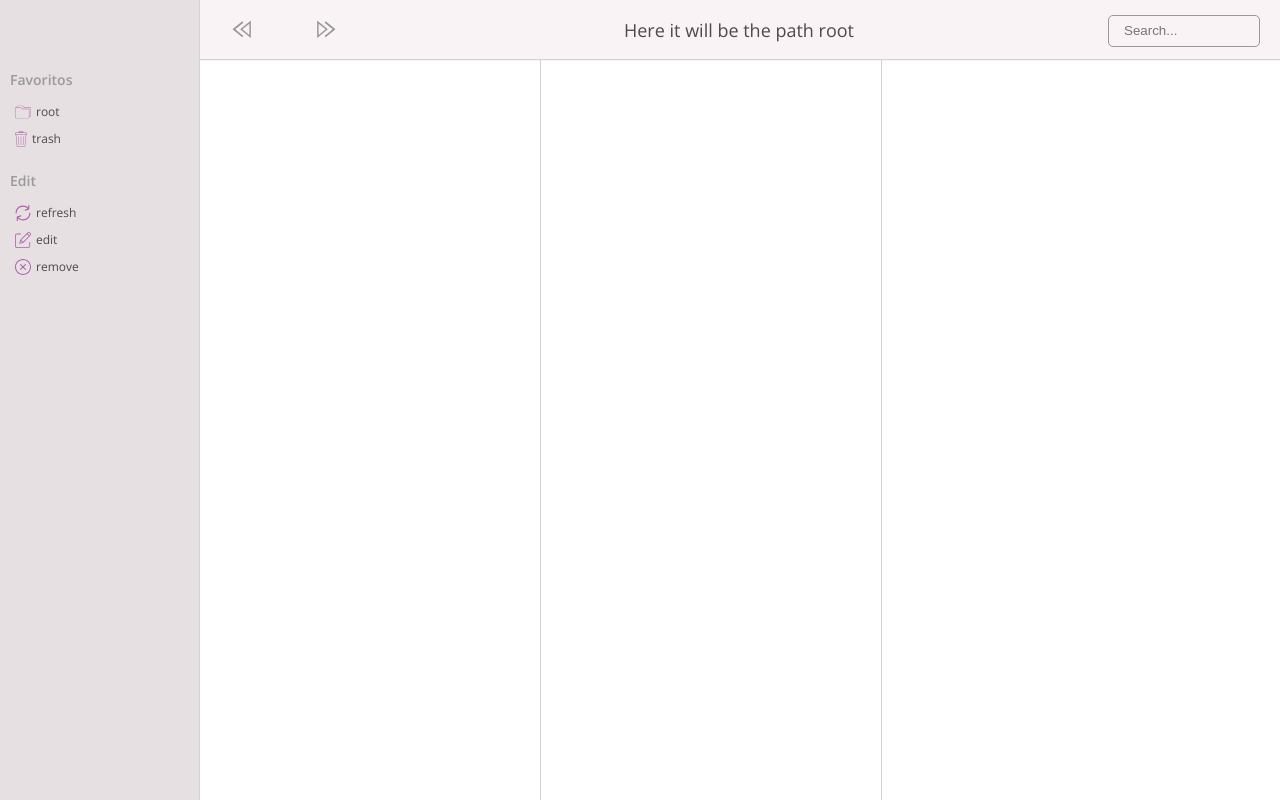
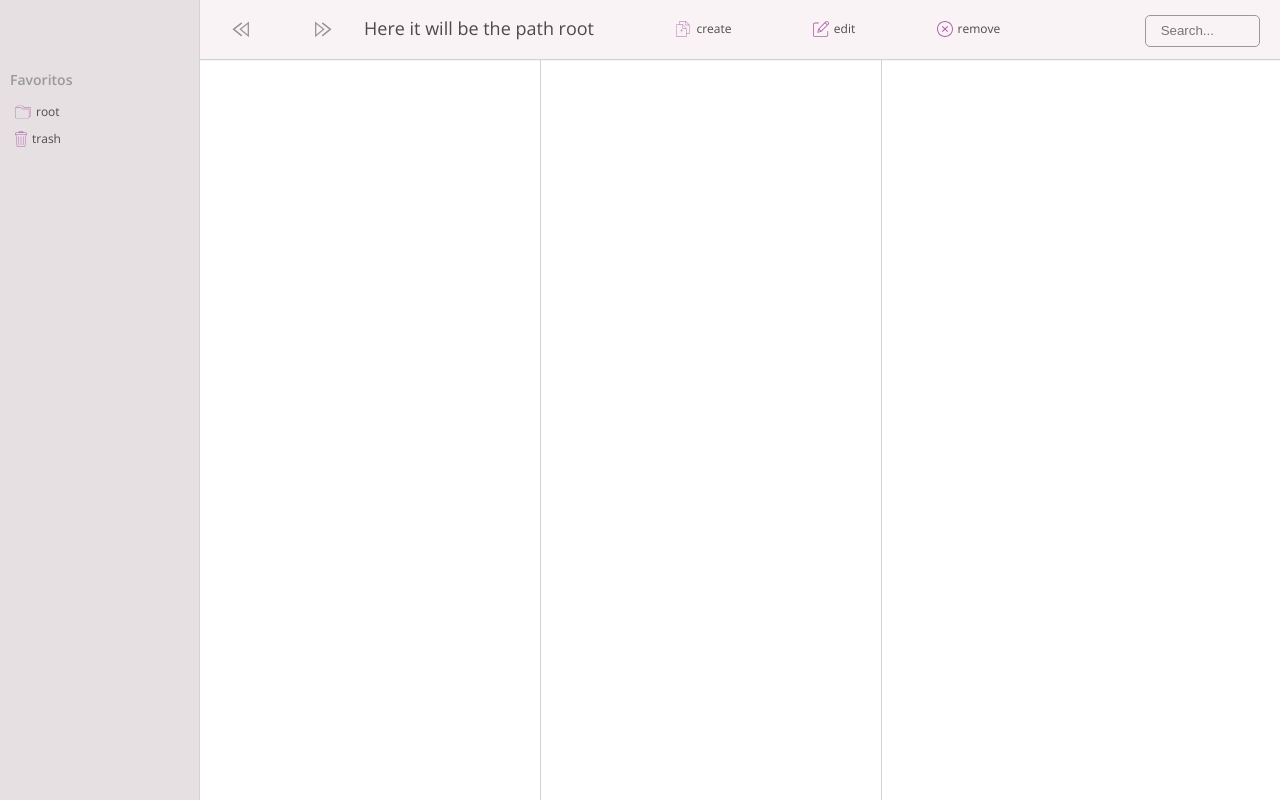
Before and after one commit to vvelazquezc/PHP-fileSystem, a PHP site: page / in a window 1280 px wide. Run offline with PHP 8.4, Linux system fonts and the light colour scheme.

Commit message:
create folder and show in DOM

```diff
--- a/backend/folder/create.php
+++ b/backend/folder/create.php
@@ -1,5 +1,9 @@
 <?php
-    $dir = "../../root/newfolder";
+    $name_folder = $_GET["folder"];
+    echo $name_folder;
+    $dir = "../../root/" . $name_folder;
+    echo '<br>';
+    echo $dir;
     if (!is_dir($dir)) {
         mkdir($dir, 0777, true);
         echo $dir;
--- a/frontend/src/css/arrows.css
+++ b/frontend/src/css/arrows.css
@@ -1,5 +1,6 @@
 .header-arrows {
     display: flex;
+    width: 90%;
   }
 .header-arrows svg {
     width: 20px;
--- /dev/null
+++ b/frontend/src/css/funtionalities.css
@@ -0,0 +1,15 @@
+.folders-edit {
+    display: flex;
+    width: 100%;
+    flex-flow: row nowrap;
+    justify-content: space-between;
+}
+.new {
+    border: none;
+    outline: none;
+    font-size: 12px;
+    font-weight: 400;
+    height: 25px;
+    color: var(--color-text);
+    width: 90%;
+}
--- a/frontend/src/css/main.css
+++ b/frontend/src/css/main.css
@@ -4,6 +4,7 @@
 @import './titles.css';
 @import './wr-folders.css';
 @import './wr-roots.css';
+@import './funtionalities.css';
 
 * {
     box-sizing: inherit;
--- a/frontend/src/css/search.css
+++ b/frontend/src/css/search.css
@@ -1,5 +1,4 @@
 .wrapper-header .search-box {
-    float: right;
     width: 150px;
     height: 30px;
     margin-right: 20px;
@@ -14,7 +13,7 @@
     top: 0;
     right: 0;
     bottom: 0;
-    width: 100%;
+    width: 80%;
     border: 0;
     padding: 0;
     margin: 0;
@@ -31,5 +30,5 @@
   .wrapper-header .search-box input:focus {
     color: #333;
     border-color: #d6d6d6;
-    width: 150%;
+    width: 100%;
   }
--- /dev/null
+++ b/frontend/src/js/listenners/menu.js
@@ -0,0 +1,33 @@
+import { creatFolder } from "../services/createFolder.js"
+
+const $createButton = document.querySelector('#create')
+const $editButton = document.querySelector('#edit')
+const $removeButton = document.querySelector('#remove')
+
+const $wrapperRoot = document.querySelector('.folders-path')
+
+const div = document.createElement('div')
+    div.classList.add('folders-root')
+
+const img = document.createElement('img')
+    img.setAttribute('src', 'frontend/assets/img/folder.png')
+    img.setAttribute('alt', 'folder-icon')
+
+const input = document.createElement('input')
+    input.classList.add('new')
+    input.setAttribute('placeholder', 'Folder witout name')
+
+div.appendChild(img)
+div.appendChild(input)
+
+$createButton.addEventListener('click', () => {
+    $wrapperRoot.append(div)
+})
+
+input.addEventListener('keyup', (e) => {
+    var keycode = e.keyCode || e.which;
+    if (keycode == 13) {
+        const nameNewFolder = input.value
+        creatFolder(nameNewFolder)
+    }
+})
--- /dev/null
+++ b/frontend/src/js/services/createFolder.js
@@ -0,0 +1,23 @@
+let dir = 'http://192.168.64.2/php/PHP-fileSystem/backend/folder/create.php'
+
+const $content = document.querySelector('.folders-path')
+
+function creatFolder(folder) {
+    dir = `http://192.168.64.2/php/PHP-fileSystem/backend/folder/create.php?folder=${folder}`
+    fetch(dir)
+        .then(function(response) {
+            if (response.status >= 200 && response.status < 300) {
+                return response.text()
+            }
+            throw new Error(response.statusText)
+        })
+        .then(function(response) {
+            // console.log(response);
+            // const listOfResults = JSON.parse(response)
+            // $wrapperInfo.render($content, listOfResults)
+        })
+    }
+
+    creatFolder(dir)
+
+export { creatFolder }
--- a/index.html
+++ b/index.html
@@ -25,8 +25,22 @@
                     <path d="M-4.58892184e-16,0.56157424 L-4.58892184e-16,16.1929159 L9.708,8.33860465 L-1.64313008e-15,0.56157424 L-4.58892184e-16,0.56157424 Z M1.33333333,3.30246869 L7.62533333,8.34246869 L1.33333333,13.4327013 L1.33333333,3.30246869 L1.33333333,3.30246869 Z"></path>
                 </g>
             </svg>
+            <div class="folders-edit">
+            <h3>Here it will be the path root</h3>
+                <div class="folders-icon">
+                    <img src="frontend/assets/img/refresh.svg" alt="folder-icon">
+                    <h5 id="create">create</h5>
+                </div>
+                <div class="folders-icon">
+                    <img src="frontend/assets/img/editar.svg" alt="folder-icon">
+                    <h5 id="edit">edit</h5>
+                </div>
+                <div class="folders-icon">
+                    <img src="frontend/assets/img/remove.svg" alt="folder-icon">
+                    <h5 id="remove">remove</h5>
+                </div>
+            </div>
         </div>
-        <h3>Here it will be the path root</h3>
         <div class="search-box">
             <input placeholder="Search..."><span class="icon glyphicon glyphicon-search"></span>
         </div>
@@ -43,22 +57,6 @@
                 <h5>trash</h5>
             </div>
         </div>
-
-        <div class="folders folders-edit">
-            <h4>Edit </h4>
-            <div class="folders-icon">
-                <img src="frontend/assets/img/refresh.svg" alt="folder-icon">
-                <h5>refresh</h5>
-            </div>
-            <div class="folders-icon">
-                <img src="frontend/assets/img/editar.svg" alt="folder-icon">
-                <h5>edit</h5>
-            </div>
-            <div class="folders-icon">
-                <img src="frontend/assets/img/remove.svg" alt="folder-icon">
-                <h5>remove</h5>
-            </div>
-        </div>
     </aside>
     <div class="wrapper-roots">
         <section class="folders-path">
@@ -71,5 +69,6 @@
     </div>
     <script type="module" src="frontend/src/js/services/gettree.js"></script>
     <script type="module" src="frontend/src/js/services/info.js"></script>
+    <script type="module" src="frontend/src/js/listenners/menu.js"></script>
 </body>
 </html>
```
Also changed, not shown: frontend/assets/img/._refresh.svg (deleted), frontend/assets/img/refresh.svg.
